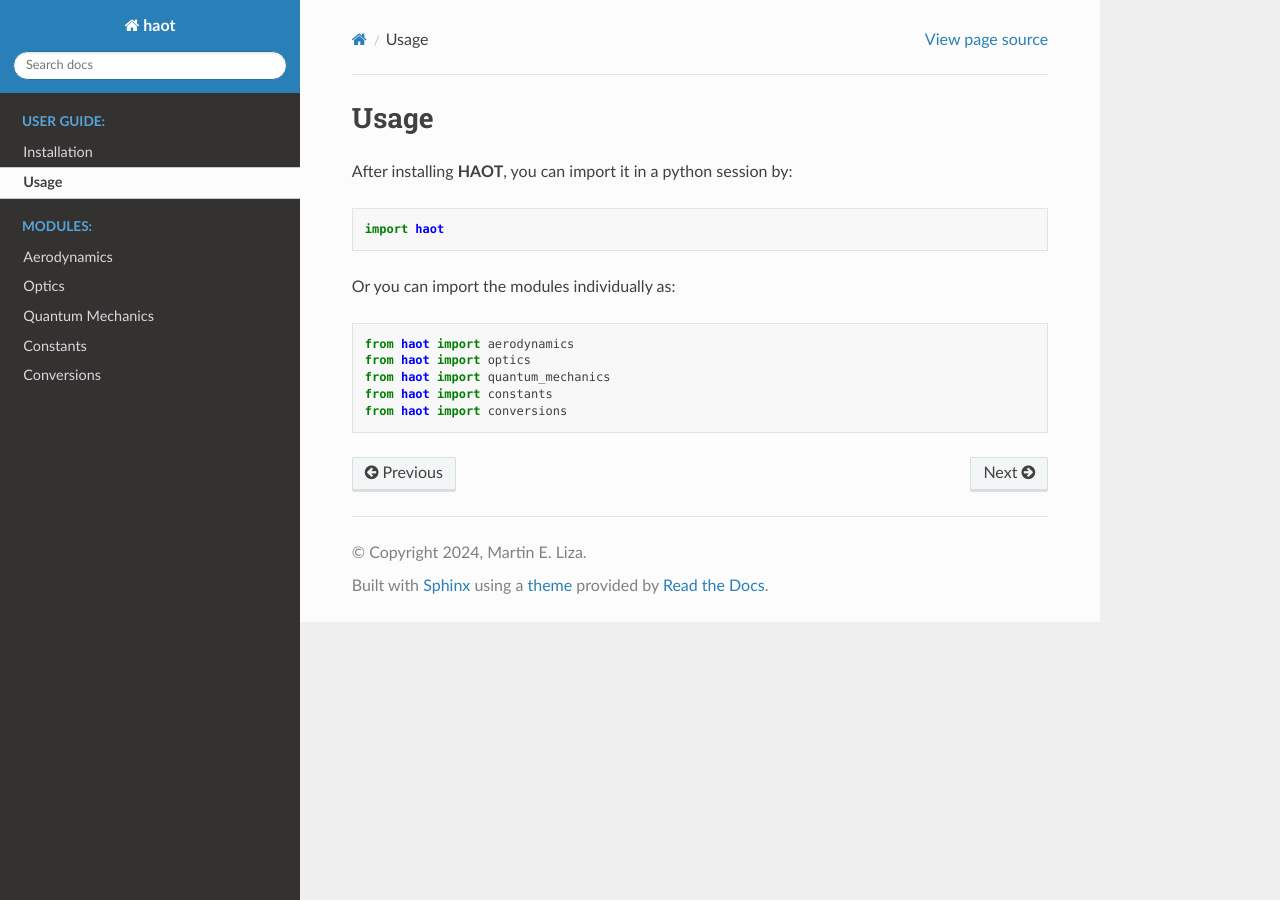
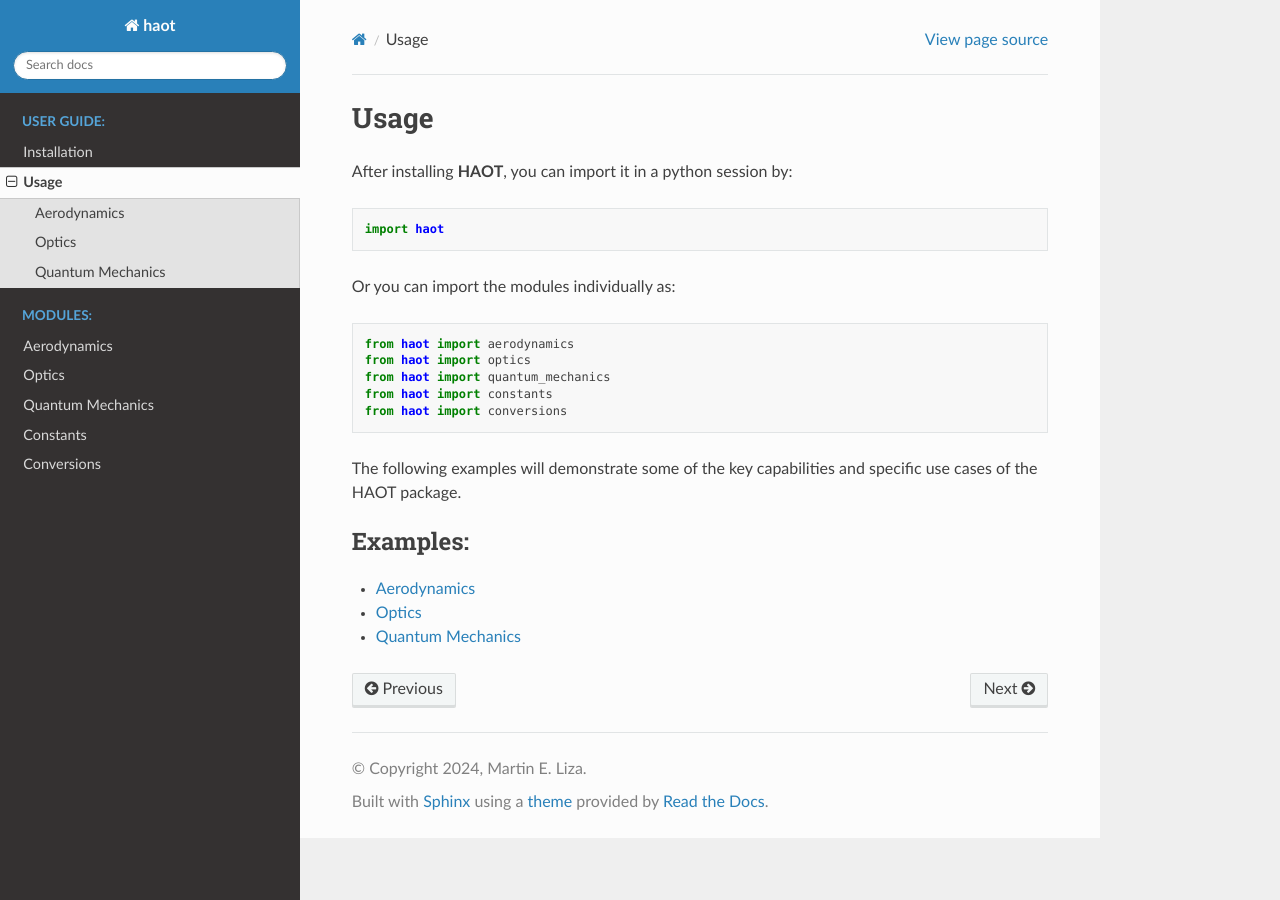
Before and after one commit to mliza/HAOT, a Sphinx documentation site: the page built from docs/source/user_guide/usage.rst, in a window 1280 px wide. Built offline with Sphinx 7.4.7 and the Read the Docs theme 3.1.0, drawn with Linux system fonts in a browser that asks for light colours; pages that are not in the unit, such as notebooks, are missing from menus; the version number is read from the project's files by our own code.

Commit message:
Added examples

```diff
--- a/docs/source/index.rst
+++ b/docs/source/index.rst
@@ -13,6 +13,7 @@ The source code can be found in the `GitHub`_.
 
    user_guide/installation
    user_guide/usage
+   user_guide/examples
 
 .. toctree::
    :maxdepth: 1
--- /dev/null
+++ b/docs/source/user_guide/examples/optics.rst
@@ -0,0 +1,2 @@
+Optics
+======
--- /dev/null
+++ b/docs/source/user_guide/examples/quantum_mechanics.rst
@@ -0,0 +1,2 @@
+Quantum Mechanics
+=================
--- a/docs/source/user_guide/usage.rst
+++ b/docs/source/user_guide/usage.rst
@@ -16,3 +16,13 @@ Or you can import the modules individually as:
    from haot import quantum_mechanics
    from haot import constants
    from haot import conversions
+
+The following examples will demonstrate some of the key capabilities and specific use cases of the HAOT package.
+
+.. toctree::
+   :maxdepth: 1
+   :caption: Examples:
+
+   examples/aerodynamics
+   examples/optics
+   examples/quantum_mechanics
```
Also changed, not shown: docs/source/user_guide/examples/aerodynamics.rst (added, +10 -0 lines).
